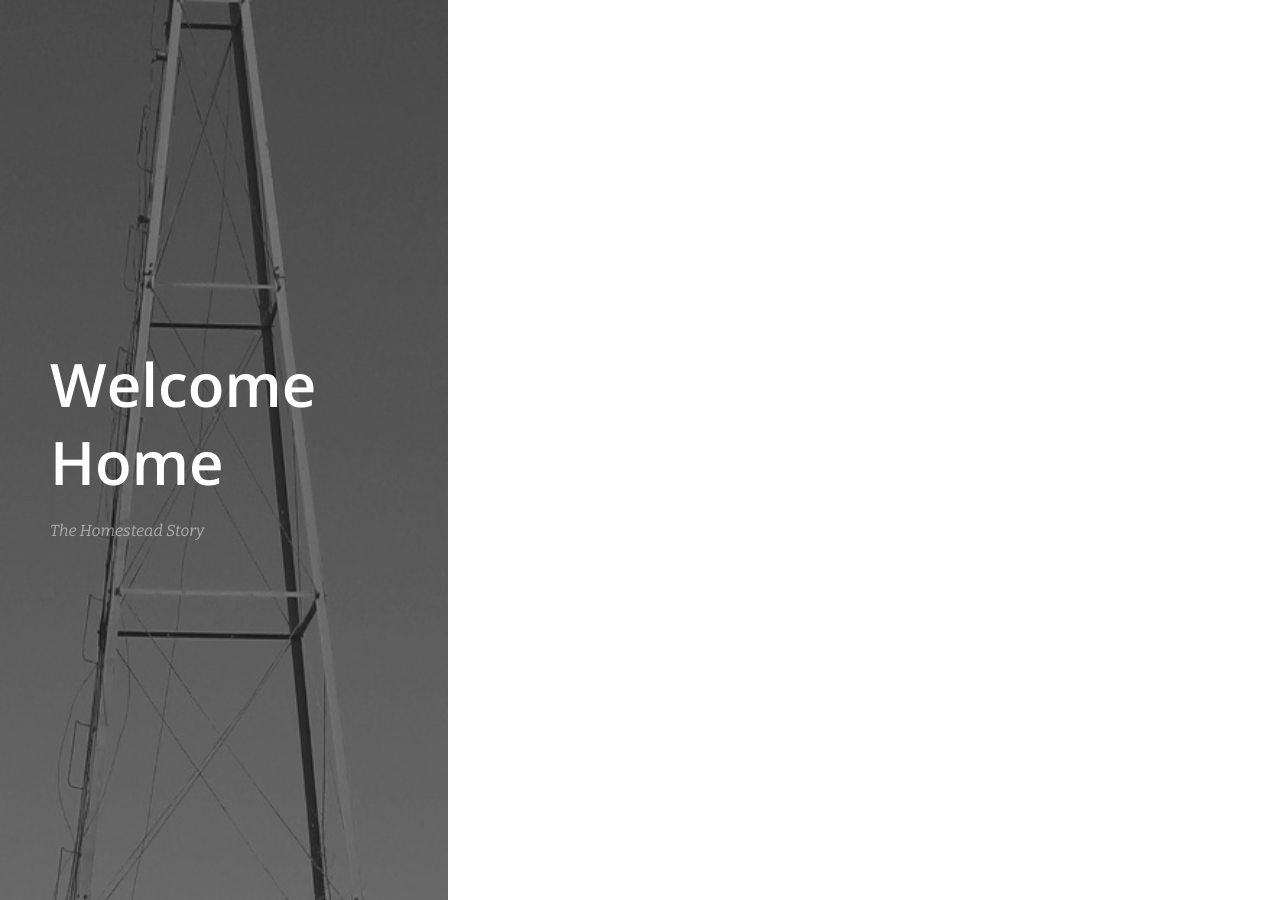
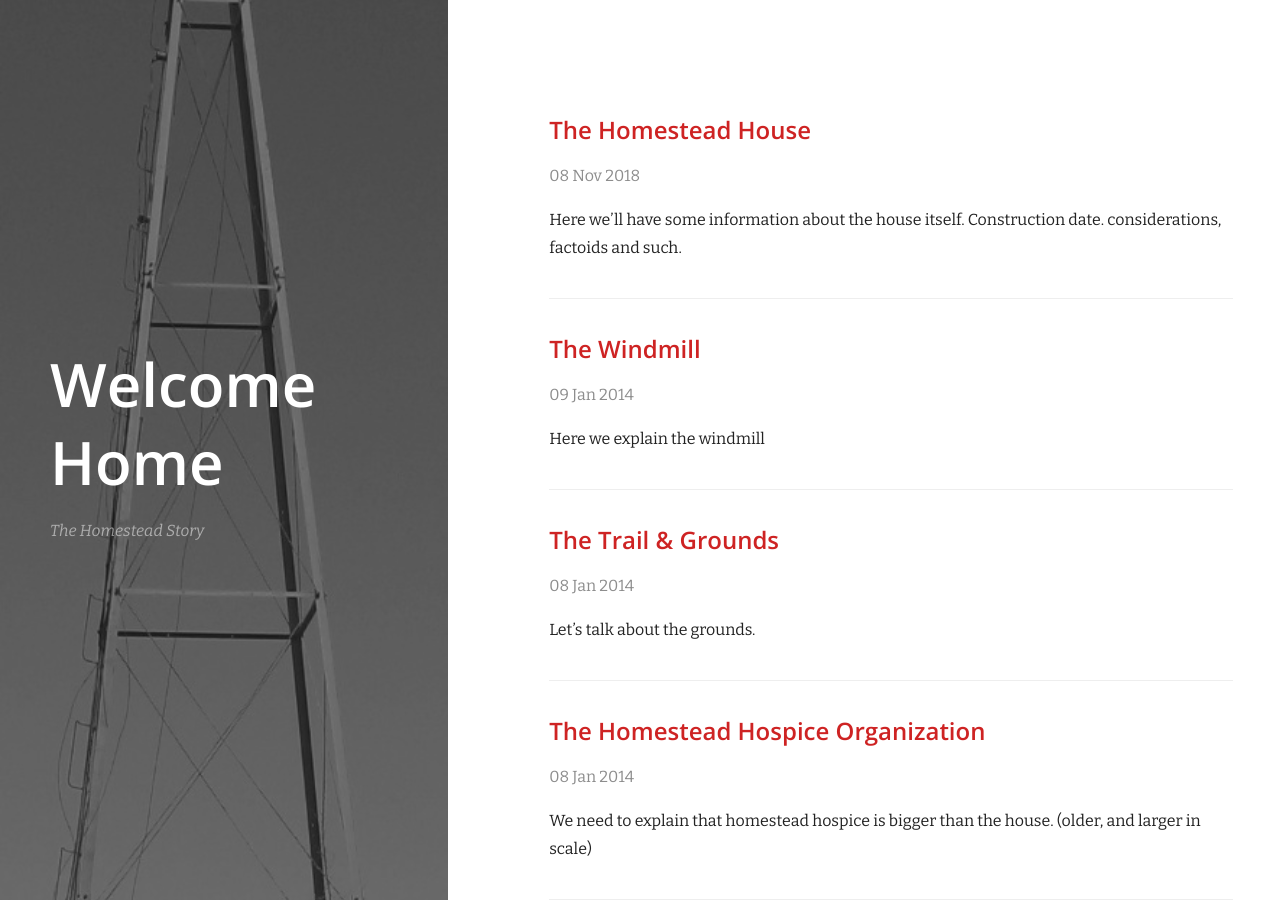
Before and after one commit to HomesteadHospice/homesteadhospice.github.io, a Jekyll site: the page built from index.html, in a window 1280 px wide. Built offline with Jekyll 4.4.1, drawn with Linux system fonts in a browser that asks for light colours; nearby versions of some CDN libraries; Markdown is read by kramdown in place of the engine named in the settings.

Commit message:
Update Hospice.md

```diff
--- a/_config.yml
+++ b/_config.yml
@@ -4,6 +4,5 @@
 sidebar_image: /images/cover.jpg
 
 # Build settings
-markdown: redcarpet
-highlighter: pygments
+highlighter: rouge
 baseurl: / # the subpath of your site, e.g. /blog/
--- a/_posts/Hospice.md
+++ b/_posts/2018-11-01-Hospice.md
@@ -6,11 +6,11 @@
 featured_image: /images/cover.jpg
 ---
 
-Let's talk about the grounds.
+We need to explain that homestead hospice is bigger than the house.  (older, and larger in scale)
 
 ## History
 
 - How Old?
 - How many patients?
   - in house
-  - in program
+  - in program.
```
Also changed, not shown: README.md, _posts/2018-11-02-house.md (renamed from _posts/house.md), _posts/2018-11-03-grounds.md (renamed from _posts/grounds.md), _posts/2018-11-04-windmill.md (renamed from _posts/windmill.md).
